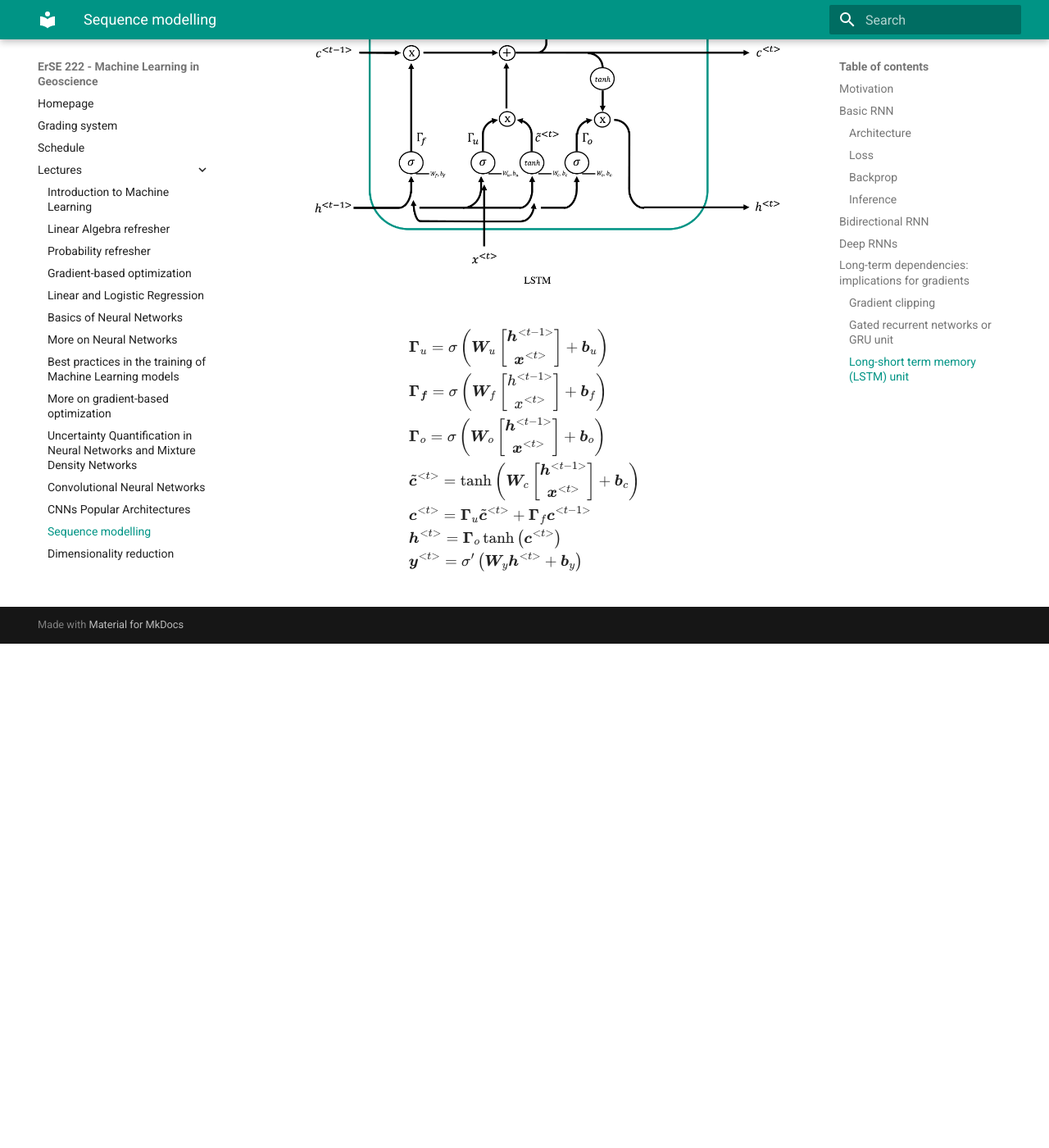
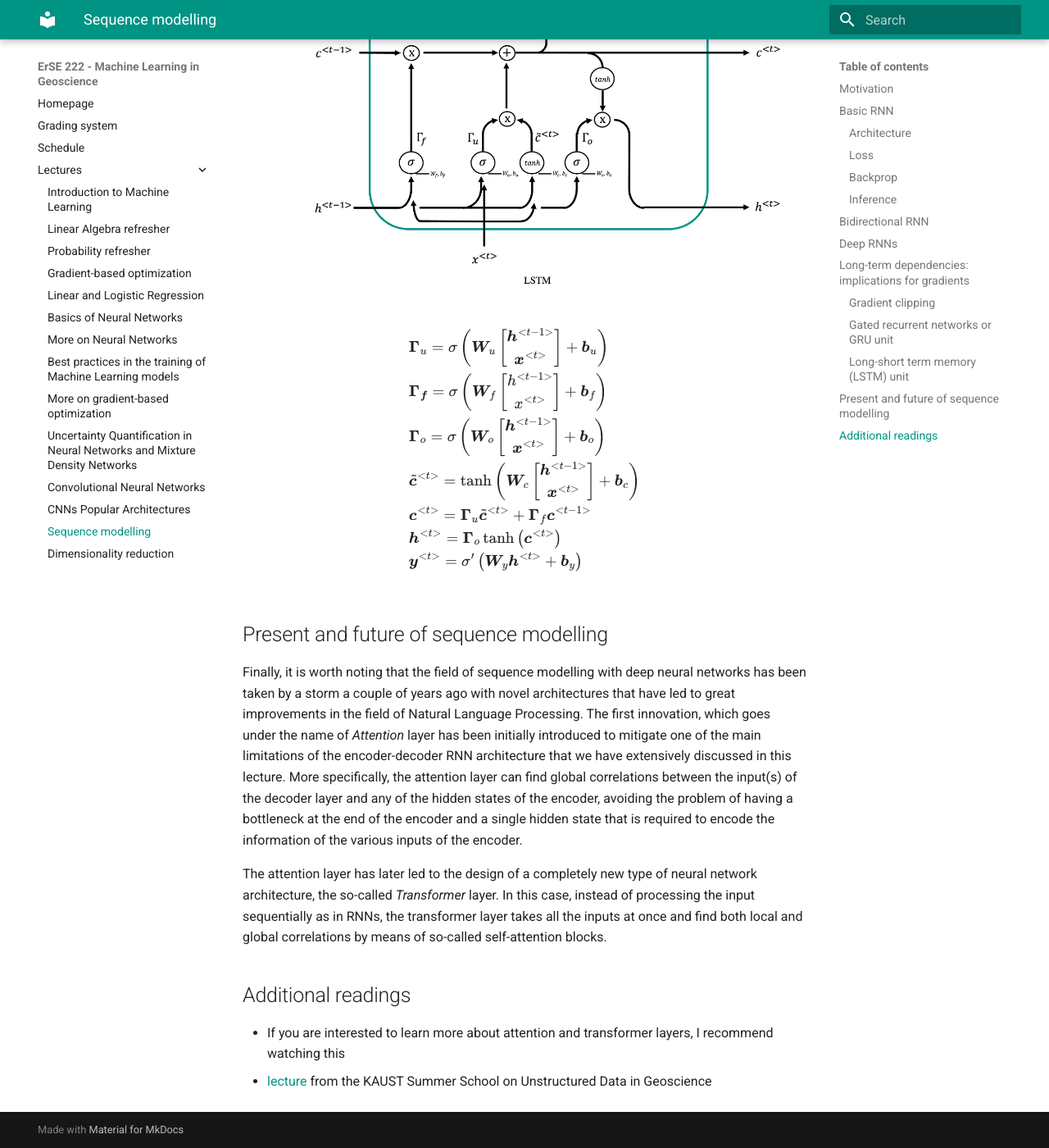
Before and after one commit to DIG-Kaust/MLgeoscience, an MkDocs documentation site: the page built from docs/lectures/12_seqmod.md, in a window 1280 px wide and 1400 px high, scrolled down 16090 px. Shown: the whole window at 82% size. Built offline with MkDocs 1.6.1 and Material for MkDocs 9.7.7, drawn with Linux system fonts in a browser that asks for light colours; before the commit the page ends 16875 px from its top, so only the background shows below that.

Commit message:
Final remark in RNNs lecture

```diff
--- a/docs/lectures/12_seqmod.md
+++ b/docs/lectures/12_seqmod.md
@@ -507,3 +507,21 @@ x^{<t>}
 &\boldsymbol{y}^{<t>}=\sigma^{\prime}\left(\boldsymbol{W}_{y} \boldsymbol{h}^{<t>}+\boldsymbol{b}_{y}\right)
 \end{aligned}
 $$
+
+## Present and future of sequence modelling
+
+Finally, it is worth noting that the field of sequence modelling with deep neural networks has been taken by a storm a couple of years
+ago with novel architectures that have led to great improvements in the field of Natural Language Processing. The first innovation, which
+goes under the name of *Attention* layer has been initially introduced to mitigate one of the main limitations of the encoder-decoder RNN
+architecture that we have extensively discussed in this lecture. More specifically, the attention layer can find global correlations between
+the input(s) of the decoder layer and any of the hidden states of the encoder, avoiding the problem of having a bottleneck at the end of the
+encoder and a single hidden state that is required to encode the information of the various inputs of the encoder.
+
+The attention layer has later led to the design of a completely new type of neural network architecture, the so-called *Transformer* layer. In this
+case, instead of processing the input sequentially as in RNNs, the transformer layer takes all the inputs at once and find both local and global correlations
+by means of so-called self-attention blocks.
+
+## Additional readings
+
+- If you are interested to learn more about attention and transformer layers, I recommend watching this
+- [lecture](![img.png](img.png)) from the KAUST Summer School on Unstructured Data in Geoscience
```
